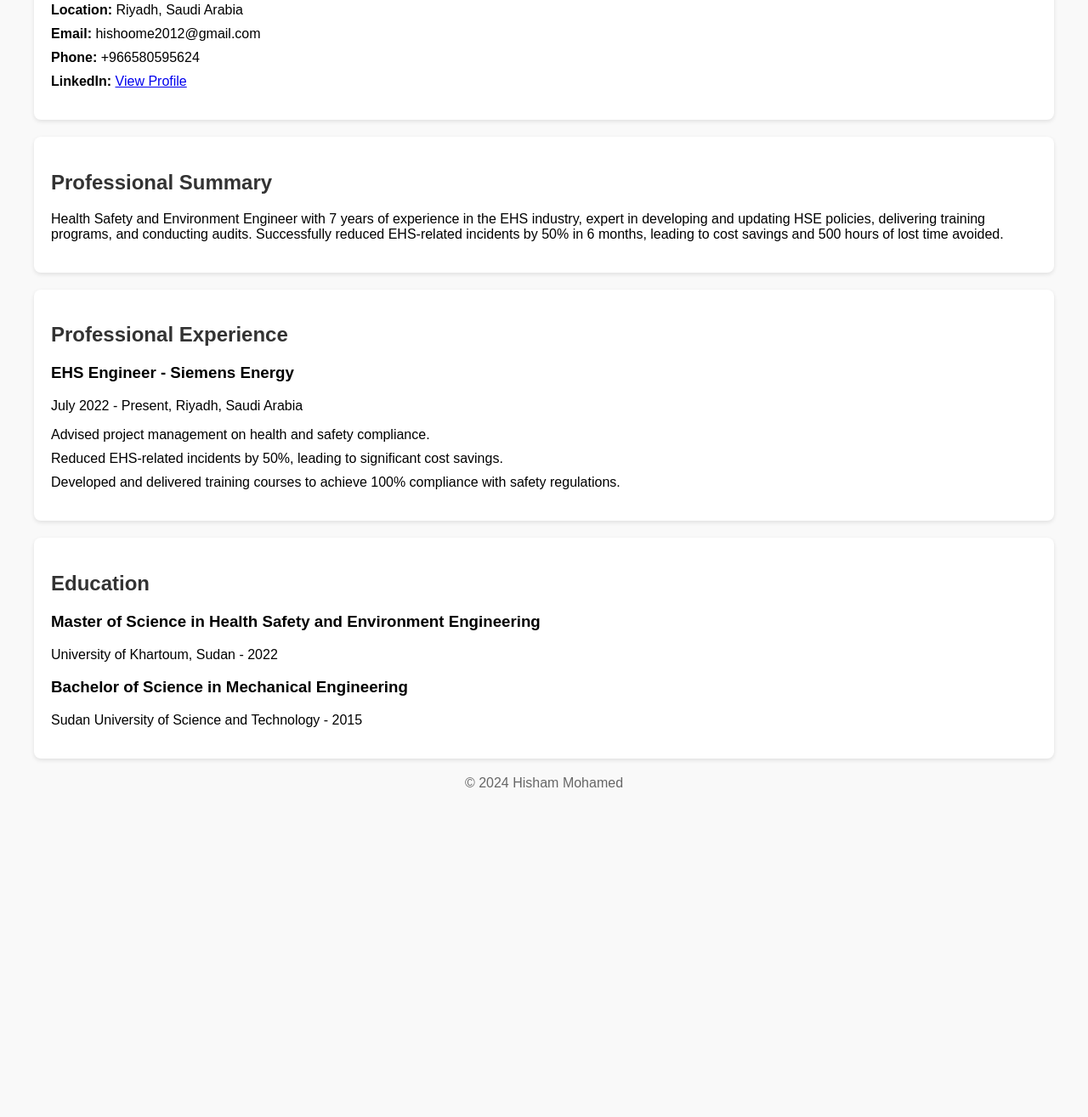
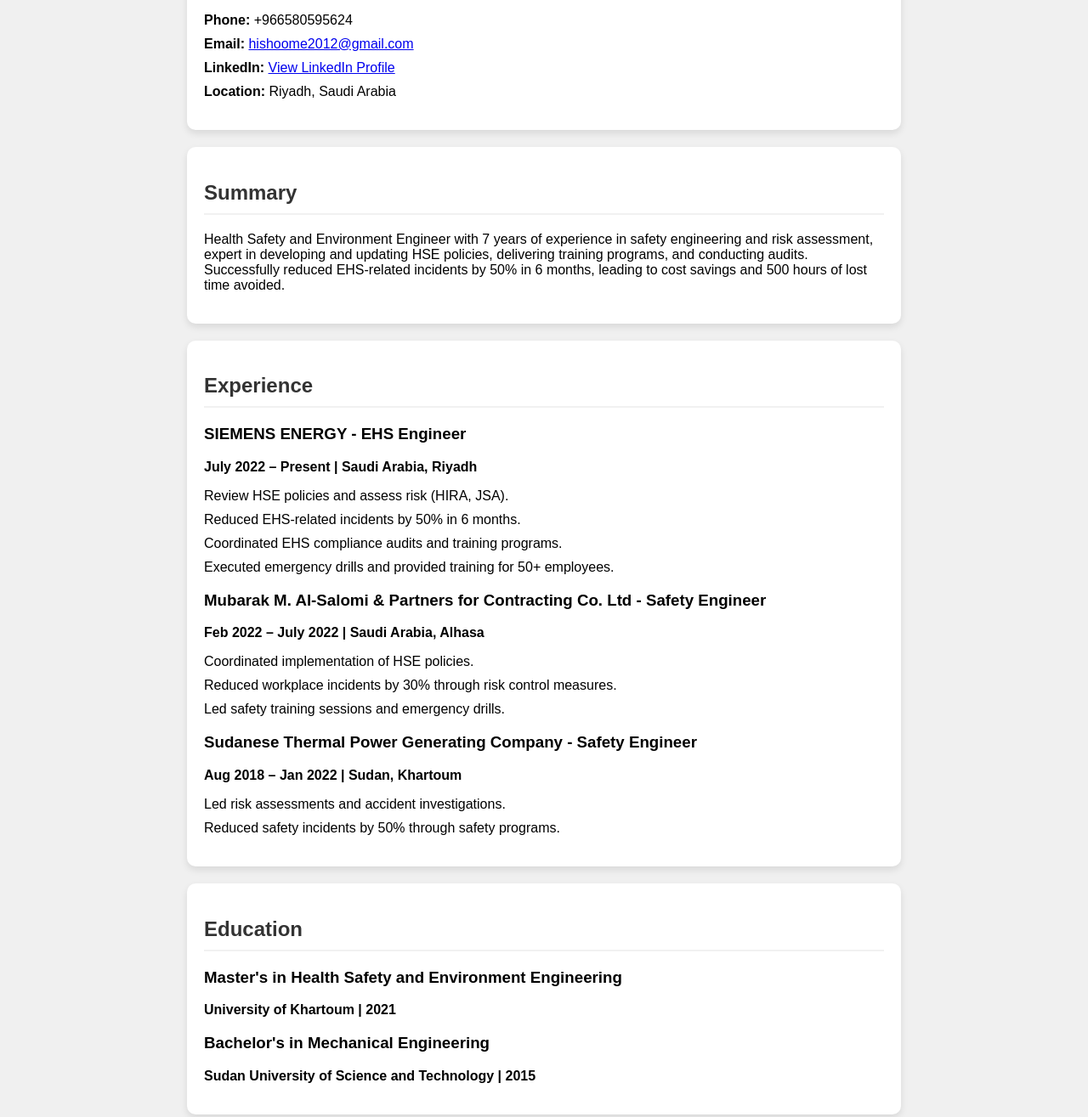
Before and after one commit to hishoome/Hisham, a plain HTML site: page index.html in a window 1280 px wide. Shown: the part 279-1594 px from the top of the page at 85% size. Before the commit the page ends 1246 px from the top, so only its background shows below. Drawn offline with Linux system fonts and the light colour scheme.

Commit message:
Updated CV index.html

```diff
--- a/index.html
+++ b/index.html
@@ -3,11 +3,11 @@
 <head>
     <meta charset="UTF-8">
     <meta name="viewport" content="width=device-width, initial-scale=1.0">
-    <title>Hisham Mohamed - Portfolio</title>
+    <title>Hisham Mohamed - Resume</title>
     <style>
         body {
             font-family: Arial, sans-serif;
-            background-color: #f9f9f9;
+            background-color: #f0f0f0;
             margin: 0;
             padding: 20px;
         }
@@ -18,14 +18,17 @@
             text-align: center;
         }
         section {
-            margin: 20px;
+            margin: 20px auto;
             padding: 20px;
             background-color: white;
-            border-radius: 8px;
-            box-shadow: 0 2px 5px rgba(0, 0, 0, 0.1);
+            border-radius: 10px;
+            box-shadow: 0 4px 8px rgba(0, 0, 0, 0.1);
+            max-width: 800px;
         }
-        h1, h2 {
+        h2 {
             color: #333;
+            border-bottom: 2px solid #f1f1f1;
+            padding-bottom: 10px;
         }
         ul {
             list-style-type: none;
@@ -34,10 +37,16 @@
         ul li {
             margin-bottom: 10px;
         }
+        .contact-info a {
+            color: #2196F3;
+            text-decoration: none;
+        }
         footer {
             text-align: center;
+            padding: 10px;
+            background-color: #333;
+            color: white;
             margin-top: 20px;
-            color: #666;
         }
     </style>
 </head>
@@ -51,37 +60,63 @@
 <section>
     <h2>Contact Information</h2>
     <ul>
+        <li><strong>Phone:</strong> +966580595624</li>
+        <li><strong>Email:</strong> <a href="mailto:hishoome2012@gmail.com">hishoome2012@gmail.com</a></li>
+        <li><strong>LinkedIn:</strong> <a href="https://www.linkedin.com/in/hisham-mohammed-msc-nebosh-igc-iosh-ims-349408116" target="_blank">View LinkedIn Profile</a></li>
         <li><strong>Location:</strong> Riyadh, Saudi Arabia</li>
-        <li><strong>Email:</strong> hishoome2012@gmail.com</li>
-        <li><strong>Phone:</strong> +966580595624</li>
-        <li><strong>LinkedIn:</strong> <a href="https://www.linkedin.com/in/hisham-mohammed-msc-nebosh-igc-iosh-ims-349408116" target="_blank">View Profile</a></li>
     </ul>
 </section>
 
 <section>
-    <h2>Professional Summary</h2>
-    <p>Health Safety and Environment Engineer with 7 years of experience in the EHS industry, expert in developing and updating HSE policies, delivering training programs, and conducting audits. Successfully reduced EHS-related incidents by 50% in 6 months, leading to cost savings and 500 hours of lost time avoided.</p>
+    <h2>Summary</h2>
+    <p>Health Safety and Environment Engineer with 7 years of experience in safety engineering and risk assessment, expert in developing and updating HSE policies, delivering training programs, and conducting audits. Successfully reduced EHS-related incidents by 50% in 6 months, leading to cost savings and 500 hours of lost time avoided.</p>
 </section>
 
 <section>
-    <h2>Professional Experience</h2>
-    <h3>EHS Engineer - Siemens Energy</h3>
-    <p>July 2022 - Present, Riyadh, Saudi Arabia</p>
+    <h2>Experience</h2>
+
+    <h3>SIEMENS ENERGY - EHS Engineer</h3>
+    <p><strong>July 2022 – Present | Saudi Arabia, Riyadh</strong></p>
     <ul>
-        <li>Advised project management on health and safety compliance.</li>
-        <li>Reduced EHS-related incidents by 50%, leading to significant cost savings.</li>
-        <li>Developed and delivered training courses to achieve 100% compliance with safety regulations.</li>
+        <li>Review HSE policies and assess risk (HIRA, JSA).</li>
+        <li>Reduced EHS-related incidents by 50% in 6 months.</li>
+        <li>Coordinated EHS compliance audits and training programs.</li>
+        <li>Executed emergency drills and provided training for 50+ employees.</li>
     </ul>
-    <!-- You can add more job experiences like this -->
+
+    <h3>Mubarak M. Al-Salomi & Partners for Contracting Co. Ltd - Safety Engineer</h3>
+    <p><strong>Feb 2022 – July 2022 | Saudi Arabia, Alhasa</strong></p>
+    <ul>
+        <li>Coordinated implementation of HSE policies.</li>
+        <li>Reduced workplace incidents by 30% through risk control measures.</li>
+        <li>Led safety training sessions and emergency drills.</li>
+    </ul>
+
+    <h3>Sudanese Thermal Power Generating Company - Safety Engineer</h3>
+    <p><strong>Aug 2018 – Jan 2022 | Sudan, Khartoum</strong></p>
+    <ul>
+        <li>Led risk assessments and accident investigations.</li>
+        <li>Reduced safety incidents by 50% through safety programs.</li>
+    </ul>
 </section>
 
 <section>
     <h2>Education</h2>
-    <h3>Master of Science in Health Safety and Environment Engineering</h3>
-    <p>University of Khartoum, Sudan - 2022</p>
 
-    <h3>Bachelor of Science in Mechanical Engineering</h3>
-    <p>Sudan University of Science and Technology - 2015</p>
+    <h3>Master's in Health Safety and Environment Engineering</h3>
+    <p><strong>University of Khartoum | 2021</strong></p>
+
+    <h3>Bachelor's in Mechanical Engineering</h3>
+    <p><strong>Sudan University of Science and Technology | 2015</strong></p>
+</section>
+
+<section>
+    <h2>Skills</h2>
+    <ul>
+        <li>EXCEL, HVAC, Internal Audit</li>
+        <li>Microsoft Office, OSHA, Risk Assessment</li>
+        <li>Six Sigma, Training Programs</li>
+    </ul>
 </section>
 
 <footer>
```
